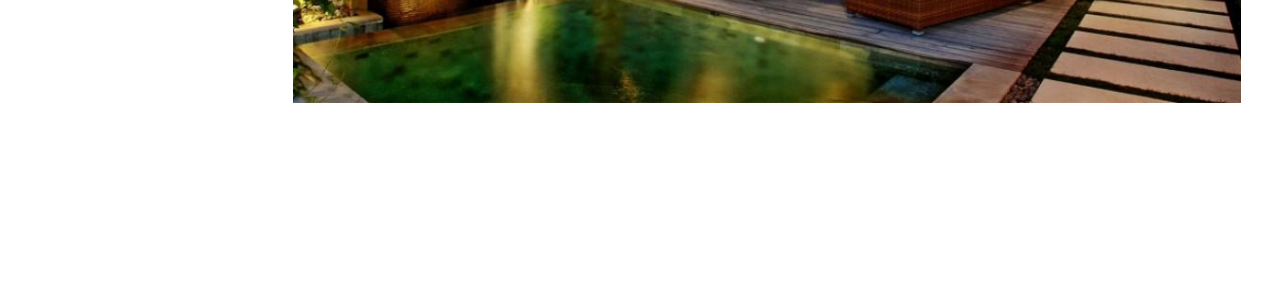
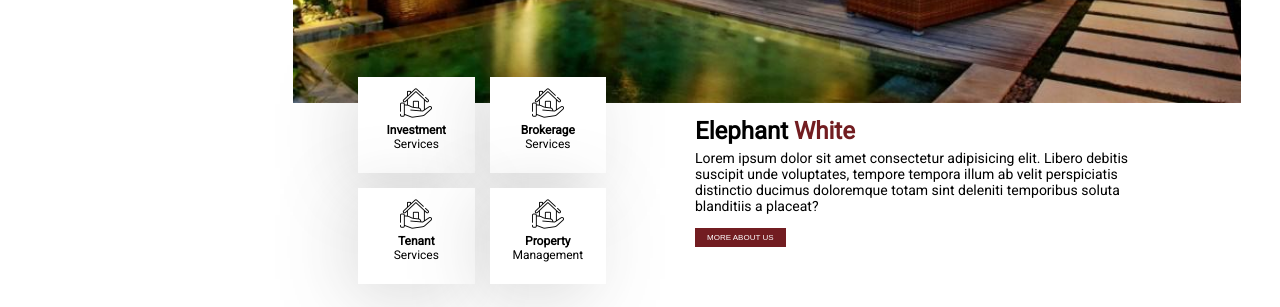
Before and after one commit to bibiromy/Real-state-exam, a plain HTML site: page index.html in a window 1280 px wide. Shown: the part 512-819 px from the top of the page. Drawn offline with Linux system fonts and the light colour scheme.

Commit message:
about section

```diff
--- a/index.html
+++ b/index.html
@@ -43,18 +43,52 @@
                    <span>MANAGEMENT</span>
                    <img class="banner-logo" src="image/button.png" alt="">
                    <span>SALES</span>
-
                 </div>
             </div>
         </section>
+    </header>
+    <main>
+        <section class="about-section">
+            <!-- left-side -->
+           <div class="left-side">
+            <div class="line">
+
+                <div class="border">
+                    <img src="image/house.png" alt="">
+                    <h4 class="about-header">Investment</h4>
+                    <p class="about-text">Services</p>
+                </div>
+
+                <div class="border" >
+                    <img src="image/house.png" alt="">
+                    <h4 class="about-header" >Brokerage</h4>
+                    <p class="about-text" >Services</p>
+                </div>
+            </div>
+            <div class="line">
+                <div class="border" >
+                    <img src="image/house.png" alt="">
+                    <h4 class="about-header" >Tenant</h4>
+                    <p class="about-text" >Services</p>
+                </div>
+                <div class="border">
+                    <img src="image/house.png" alt="">
+                    <h4 class="about-header" >Property</h4>
+                    <p class="about-text" >Management</p>
+                </div>
+            </div>
+           </div>
 
 
-    </header>
+           <!-- right-side -->
+           <div class="right-side" >
+            <h2 class="right-side-headline">Elephant <span class="active">White</span></h2>
+            <p class="right-side-text">Lorem ipsum dolor sit amet consectetur adipisicing elit. Libero debitis suscipit unde voluptates, tempore tempora illum ab velit perspiciatis distinctio ducimus doloremque totam sint deleniti temporibus soluta blanditiis a placeat?</p>
+            <button class="primary-button">MORE ABOUT US</button>
 
-
-
-
-    <main></main>
+           </div>
+        </section>
+    </main>
     <footer></footer>
 </body>
 </html>
--- a/style.css
+++ b/style.css
@@ -84,3 +84,58 @@ body{
     bottom: 80px;
     left: 100px;
 }
+
+/* about */
+.line{
+    display: flex;
+}
+
+.border{
+    text-align:center ;
+    padding: 10px 15px;
+    width:15%;
+    margin-right: 15px;
+    margin-bottom: 15px;
+    background-color:white;
+    box-shadow: -12px 11px 91px -30px rgba(0,0,0,0.75);
+-webkit-box-shadow: -12px 11px 91px -30px rgba(0,0,0,0.75);
+-moz-box-shadow: -12px 11px 91px -30px rgba(0,0,0,0.75);
+
+}
+.about-header{
+    margin: 0;
+    font-size: 12px;
+}
+
+.about-text{
+    margin-top: 0;
+    font-size:12px ;
+
+}
+
+.about-section{
+    display: flex;
+    gap: 110px;
+}
+.left-side{
+    width: 50%;
+    position: relative;
+    left:350px;
+}
+.right-side{
+    width: 50%;
+}
+.right-side-text{
+    width: 80%;
+    margin-top: 5px;
+    font-size: 14px;
+}
+
+.right-side-headline{
+    margin-top: 40px;
+    margin-bottom: 0;
+}
+.active{
+    color:rgb(114, 29, 33);
+
+}
```
Also changed, not shown: image/house.png (added).
